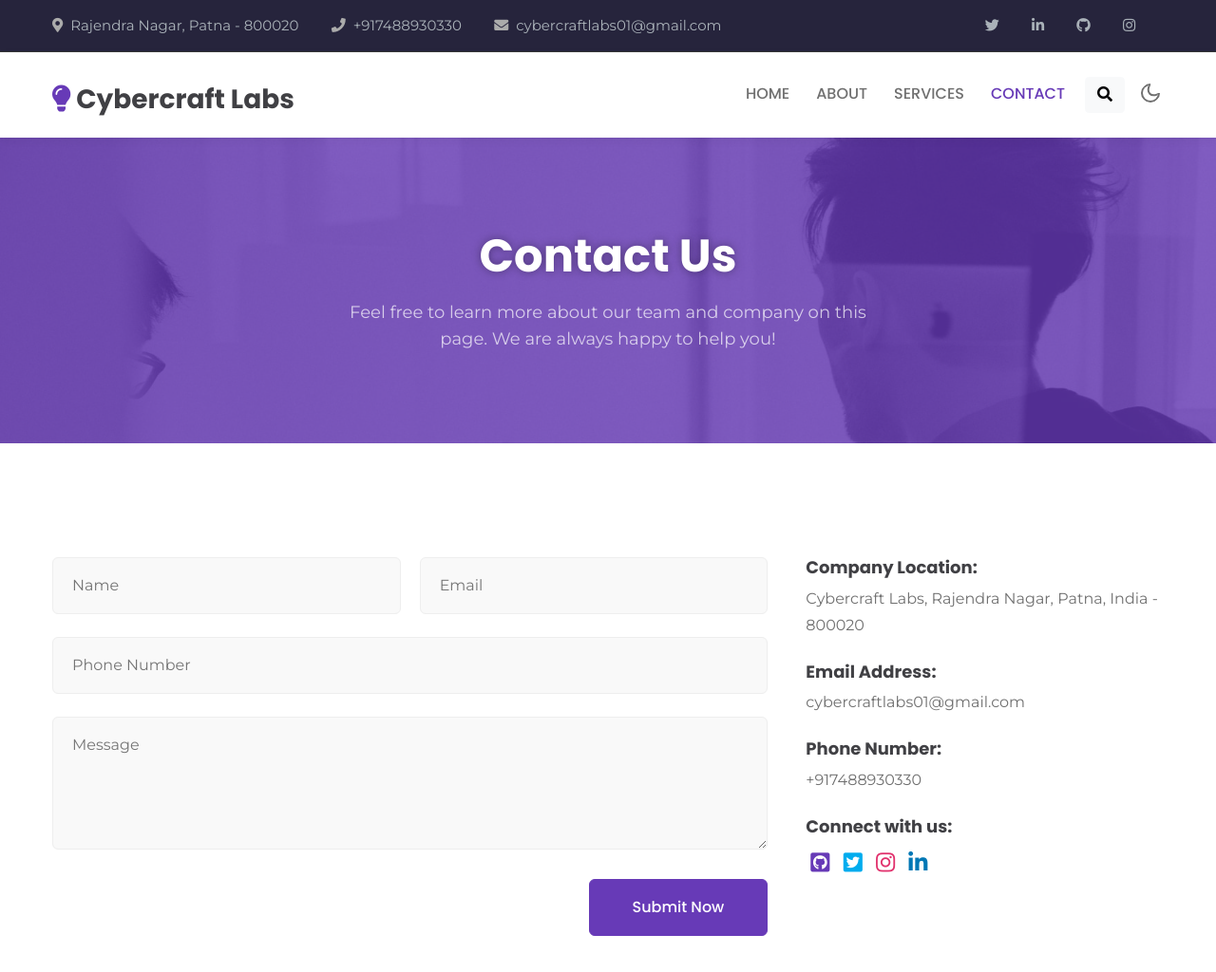
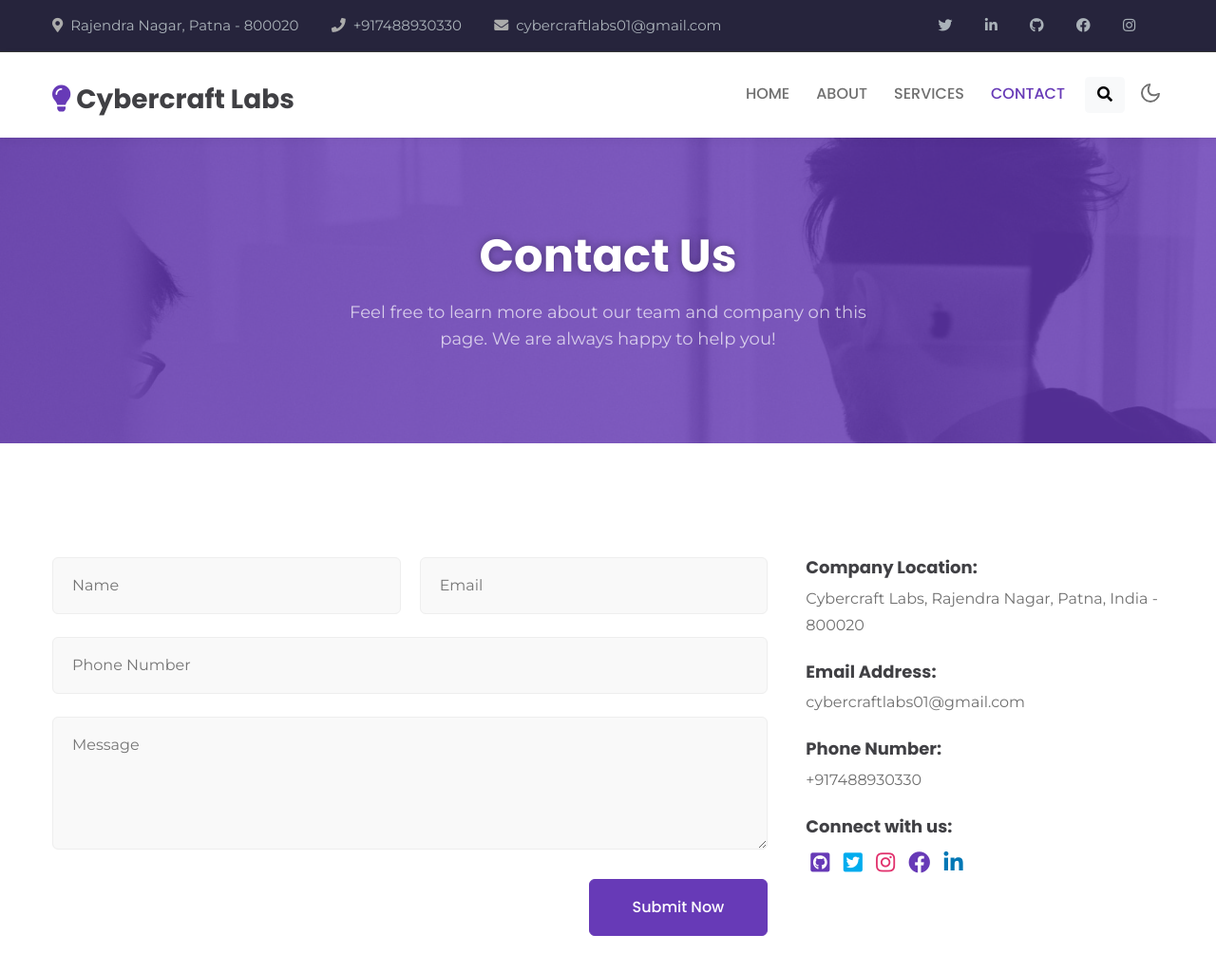
Before and after one commit to cybercraftlabs/cybercraftlabs.github.io, a plain HTML site: page contact.html in a window 1280 px wide. Shown: the top 1024 px of the page at 95% size. Drawn offline with Linux system fonts and the light colour scheme.

Commit message:
Updated Facebook links

```diff
--- a/contact.html
+++ b/contact.html
@@ -72,6 +72,10 @@
                         <li>
                             <a href="https://github.com/cybercraftlabs" target="_blank"><span
                                     class="fab fa-github"></span></a>
+                        </li>
+                        <li>
+                            <a href="https://facebook.com/cybercraftlabs" target="_blank"><span
+                                    class="fab fa-facebook"></span></a>
                         </li>
                         <li class=" mr-0">
                             <a href="https://instagram.com/cybercraftlabs" target="_blank"><span
@@ -230,6 +234,8 @@
                                         class="fab fa-twitter-square" aria-hidden="true"></span></a>
                                 <a href="https://instagram/cybercraftlabs" target="_blank"><span
                                         class="fab fa-instagram" aria-hidden="true"></span></a>
+                                <a href="https://facebook.com/cybercraftlabs" target="_blank"><span
+                                        class="fab fa-facebook" aria-hidden="true"></span></a>
                                 <a href="https://linkedin.com/company/cybercraftlabs" target="_blank"><span
                                         class="fab fa-linkedin-in" aria-hidden="true"></span></a>
                             </div>
```
Also changed, not shown: about.html (+4 -0 lines), index.html (+4 -0 lines), services.html (+4 -0 lines).
